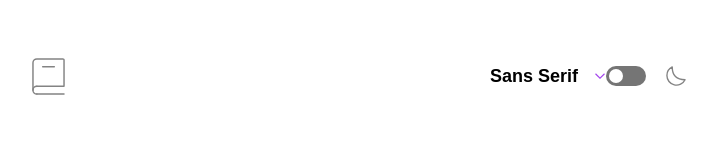
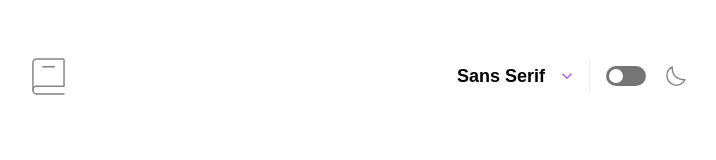
Before and after one commit to Orliland/dictionary_web_app, a React (Vite) app: page / in a window 1280 px wide. Shown: the top 160 px of the page, without its empty margins (281-997 px from the left). Built offline with nearby package versions, Linux system fonts and the light colour scheme.

Commit message:
add navbar separator

```diff
--- a/src/components/ThemeSelector.jsx
+++ b/src/components/ThemeSelector.jsx
@@ -20,7 +20,10 @@ const ThemeSelector = () => {
       <img
         src={IconMoon}
         alt="icon for switch theme color"
-        className="h-5 w-auto"
+        className="h-5 w-auto hover:cursor-pointer"
+        onClick={() => {
+          setDark(!dark);
+        }}
       />
     </div>
   );
--- a/src/layout/NavBar.jsx
+++ b/src/layout/NavBar.jsx
@@ -11,8 +11,9 @@ const NavBar = () => {
         alt="Dictionary web app logo"
         className="h-8 md:h-[36.5px]"
       />
-      <div className="flex items-center">
+      <div className="flex items-center gap-4">
         <FontSelector />
+        <span className="block h-8 w-[1px] bg-white-300"></span>
         <ThemeSelector />
       </div>
     </nav>
--- a/src/output.css
+++ b/src/output.css
@@ -653,6 +653,10 @@ video {
   width: 183px;
 }
 
+.w-\[1px\] {
+  width: 1px;
+}
+
 .flex-col {
   flex-direction: column;
 }
@@ -689,6 +693,11 @@ video {
 .bg-white-400 {
   --tw-bg-opacity: 1;
   background-color: rgb(117 117 117 / var(--tw-bg-opacity));
+}
+
+.bg-white-300 {
+  --tw-bg-opacity: 1;
+  background-color: rgb(233 233 233 / var(--tw-bg-opacity));
 }
 
 .p-\[3px\] {
```
